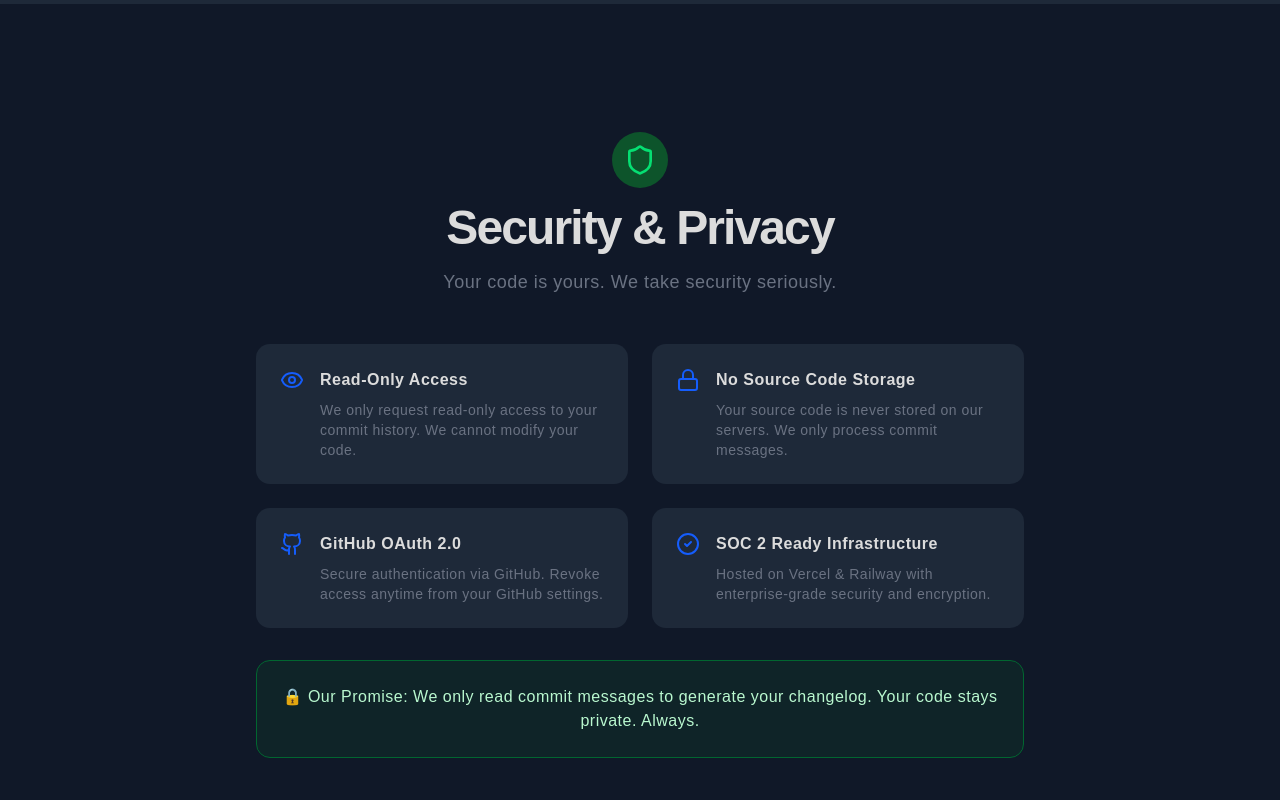
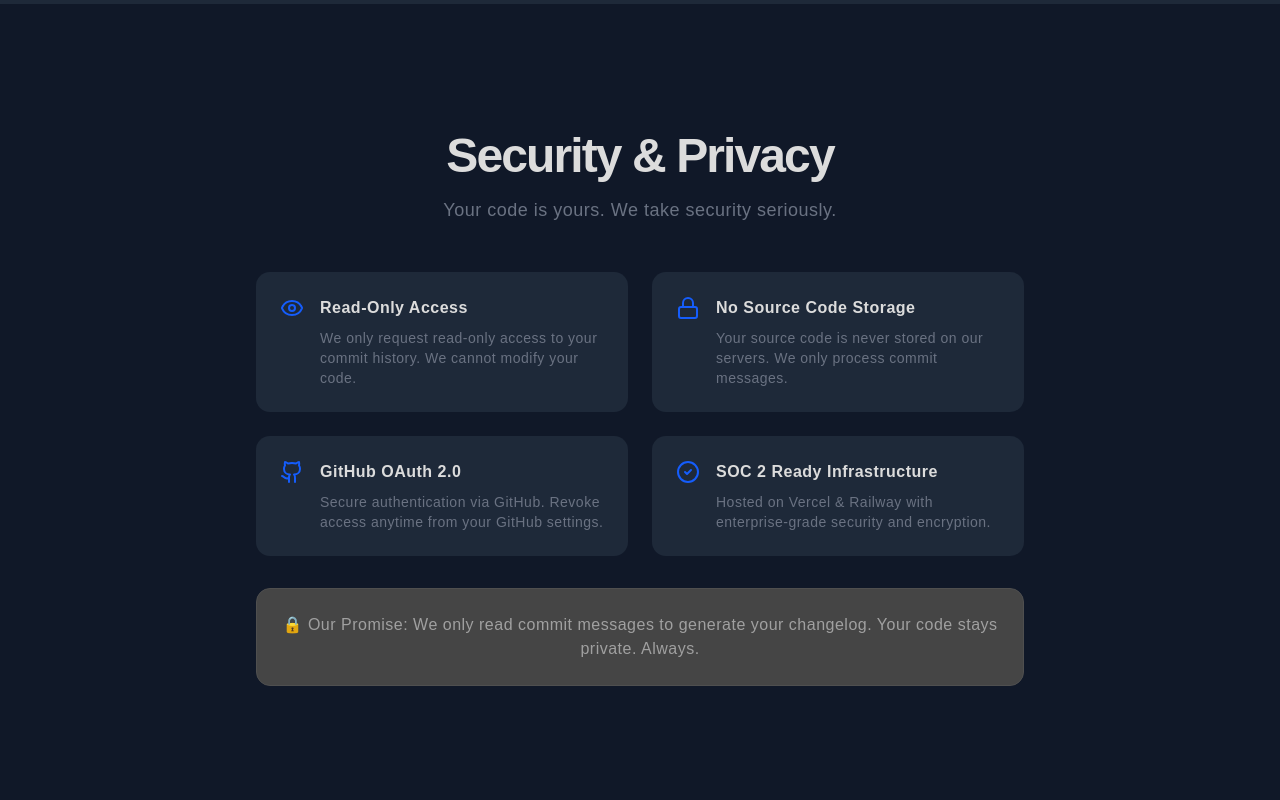
Before and after one commit to AnujPatil05/changelog-ai, a Next.js app in the folder newtry/frontend/: page / in a window 1280 px wide. Shown: the part 1220-2020 px from the top of the page. Built offline with nearby package versions, Linux system fonts and the light colour scheme.

Commit message:
UI Fix: Non-draggable links, repo text truncate, remove green theme

```diff
--- a/newtry/frontend/app/page.tsx
+++ b/newtry/frontend/app/page.tsx
@@ -101,9 +101,6 @@ export default function Home() {
         <section id="security" className="w-full py-12 md:py-24 lg:py-32 bg-white dark:bg-gray-900">
           <div className="container px-4 md:px-6">
             <div className="flex flex-col items-center text-center mb-12">
-              <div className="p-3 bg-green-100 dark:bg-green-900 rounded-full mb-4">
-                <Shield className="h-8 w-8 text-green-600 dark:text-green-400" />
-              </div>
               <h2 className="text-3xl font-bold tracking-tighter sm:text-4xl md:text-5xl">
                 Security & Privacy
               </h2>
@@ -164,8 +161,8 @@ export default function Home() {
               </div>
 
               {/* Privacy Promise */}
-              <div className="mt-8 p-6 bg-green-50 dark:bg-green-900/20 border border-green-200 dark:border-green-800 rounded-xl text-center">
-                <p className="text-green-800 dark:text-green-200 font-medium">
+              <div className="mt-8 p-6 bg-muted border border-border rounded-xl text-center">
+                <p className="text-muted-foreground font-medium">
                   🔒 Our Promise: We only read commit messages to generate your changelog.
                   Your code stays private. Always.
                 </p>
--- a/newtry/frontend/components/repo-list.tsx
+++ b/newtry/frontend/components/repo-list.tsx
@@ -45,7 +45,7 @@ export function RepoList({ initialRepos }: RepoListProps) {
                                             </svg>
                                         </div>
                                         <div>
-                                            <h3 className="font-semibold text-lg leading-none mb-1 break-all">{repo}</h3>
+                                            <h3 className="font-semibold text-lg leading-none mb-1 truncate max-w-[200px]">{repo}</h3>
                                             <p className="text-sm text-zinc-500">Last sync: 2 hours ago</p>
                                         </div>
                                     </div>
--- a/newtry/frontend/components/sidebar.tsx
+++ b/newtry/frontend/components/sidebar.tsx
@@ -33,7 +33,7 @@ export function Sidebar() {
                 {sidebarItems.map((item) => {
                     const isActive = pathname === item.href;
                     return (
-                        <Link key={item.name} href={item.href}>
+                        <Link key={item.name} href={item.href} draggable="false">
                             <Button
                                 variant="ghost"
                                 className={cn(
```
